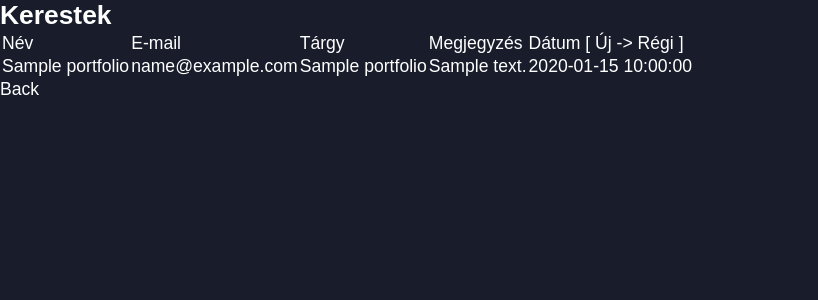
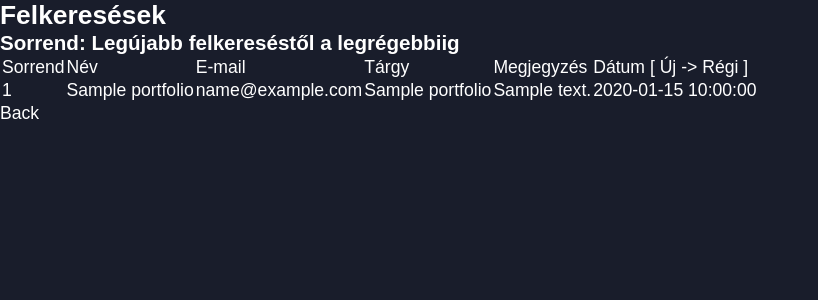
Before and after one commit to JAM5BOCsAdi/portfolio, a PHP site: page /works/admin.php in a window 1280 px wide. Shown: the top 300 px of the page, without its empty margins (0-818 px from the left). Run offline with PHP 8.4, Linux system fonts and the light colour scheme; tables that the repository leaves empty or names only in its code hold one stand-in row (values such as "Sample post"); style sheets or scripts are compiled from the project's sources.

Commit message:
Portfolio

```diff
--- a/admin.php
+++ b/admin.php
@@ -20,10 +20,13 @@
 <body>
 <canvas id="canvas" style="display: none"></canvas>
 <div id="score" class="">
-    <h2>Kerestek</h2>
+    <h2>Felkeresések</h2>
+    <h3>Sorrend:
+        Legújabb felkereséstől a legrégebbiig
+    </h3>
         <table>
             <tr>
-
+                <td>Sorrend</td>
                 <td>Név</td>
                 <td>E-mail</td>
                 <td>Tárgy</td>
@@ -44,7 +47,7 @@
                     while ($row = mysqli_fetch_array($result)) {
                         echo "
                         <tr>
-
+                            <td>{$ranking}</td>
                             <td>{$row['name']}</td>
                             <td>{$row['email']}</td>
                             <td>{$row['subject']}</td>
@@ -64,7 +67,6 @@
                 $phpWinner = $_GET['winner'];*/
 
             ?>
-
     </table>
     <div id="buttons">
         <a href="logout.php">Back</a>
```
